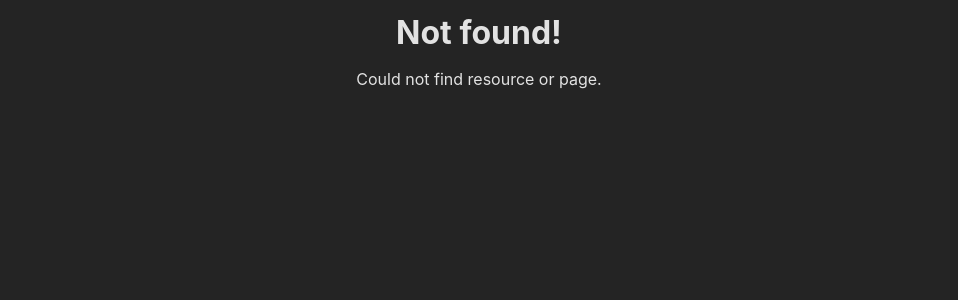
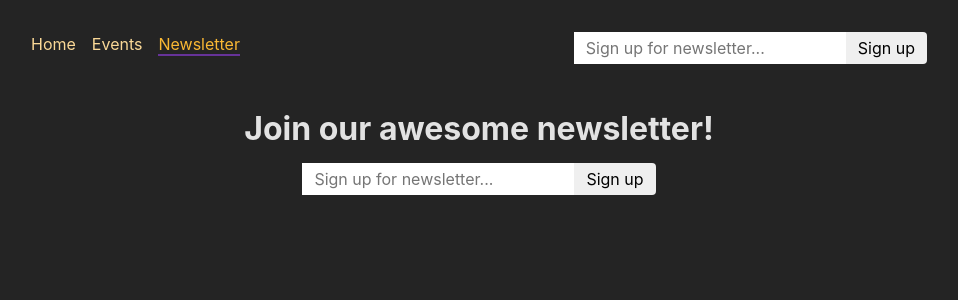
Before and after one commit to sygrok/react-training-router-2, a React (Create React App) app in the folder frontend/: page /newsletter in a window 1280 px wide. Before the commit this address had no page. Shown: the top 300 px of the page, without its empty margins (161-1119 px from the left). Built offline with nearby package versions, Linux system fonts and the light colour scheme.

Commit message:
useFetcher

```diff
--- a/frontend/src/App.js
+++ b/frontend/src/App.js
@@ -32,6 +32,7 @@
 import EventsRootLayout from "./pages/EventsRoot";
 import ErrorPage from "./pages/Error";
 import { action as manipulateEventAction } from "./components/EventForm";
+import NewsletterPage, { action as newsletterAction } from "./pages/Newsletter";
 
 function App() {
   const router = createBrowserRouter([
@@ -75,6 +76,11 @@
             },
           ],
         },
+        {
+          path: "newsletter",
+          element: <NewsletterPage />,
+          action: newsletterAction,
+        },
       ],
     },
   ]);
--- a/frontend/src/components/MainNavigation.js
+++ b/frontend/src/components/MainNavigation.js
@@ -1,5 +1,7 @@
 import { NavLink } from "react-router-dom";
+
 import classes from "./MainNavigation.module.css";
+import NewsletterSignup from "./NewsletterSignup";
 
 function MainNavigation() {
   return (
@@ -8,22 +10,38 @@
         <ul className={classes.list}>
           <li>
             <NavLink
-              className={({ isActive }) => (isActive ? classes.active : null)}
               to="/"
+              className={({ isActive }) =>
+                isActive ? classes.active : undefined
+              }
+              end
             >
               Home
             </NavLink>
           </li>
           <li>
             <NavLink
-              className={({ isActive }) => (isActive ? classes.active : null)}
               to="/events"
+              className={({ isActive }) =>
+                isActive ? classes.active : undefined
+              }
             >
               Events
             </NavLink>
           </li>
+          <li>
+            <NavLink
+              to="/newsletter"
+              className={({ isActive }) =>
+                isActive ? classes.active : undefined
+              }
+            >
+              Newsletter
+            </NavLink>
+          </li>
         </ul>
       </nav>
+      <NewsletterSignup />
     </header>
   );
 }
--- /dev/null
+++ b/frontend/src/components/NewsletterSignup.js
@@ -0,0 +1,33 @@
+import { useFetcher } from "react-router-dom";
+import classes from "./NewsletterSignup.module.css";
+import { useEffect } from "react";
+
+function NewsletterSignup() {
+  const fetcher = useFetcher();
+  const { data, state } = fetcher;
+
+  useEffect(() => {
+    if (state === "idle" && data && data.message) {
+      window.alert(data.message);
+    }
+  }, [data, state]);
+
+  return (
+    <fetcher.Form //if we don't use useFetcher().Form the default behavior of Form would be redirecting us to <NewsletterPage />
+      //If you want to interact with some action or a loader without transitioning, use fether
+      method="post"
+      action="/newsletter"
+      className={classes.newsletter}
+    >
+      <input
+        type="email"
+        placeholder="Sign up for newsletter..."
+        aria-label="Sign up for newsletter"
+        required
+      />
+      <button>Sign up</button>
+    </fetcher.Form>
+  );
+}
+
+export default NewsletterSignup;
--- /dev/null
+++ b/frontend/src/components/NewsletterSignup.module.css
@@ -0,0 +1,18 @@
+.newsletter input,
+.newsletter button {
+  font: inherit;
+  padding: 0.25rem 0.75rem;
+  border-radius: 0;
+  border: none;
+}
+
+.newsletter button {
+  border-top-right-radius: 4px;
+  border-bottom-right-radius: 4px;
+  cursor: pointer;
+}
+
+.newsletter button:hover {
+  background-color: var(--color-primary-300);
+  color: var(--color-gray-800);
+}
--- /dev/null
+++ b/frontend/src/pages/Newsletter.js
@@ -0,0 +1,21 @@
+import NewsletterSignup from "../components/NewsletterSignup";
+import PageContent from "../components/PageContent";
+
+function NewsletterPage() {
+  return (
+    <PageContent title="Join our awesome newsletter!">
+      <NewsletterSignup />
+    </PageContent>
+  );
+}
+
+export default NewsletterPage;
+
+export async function action({ request }) {
+  const data = await request.formData();
+  const email = data.get("email");
+
+  // send to backend newsletter server ...
+  console.log(email);
+  return { message: "Signup successful!" };
+}
```
